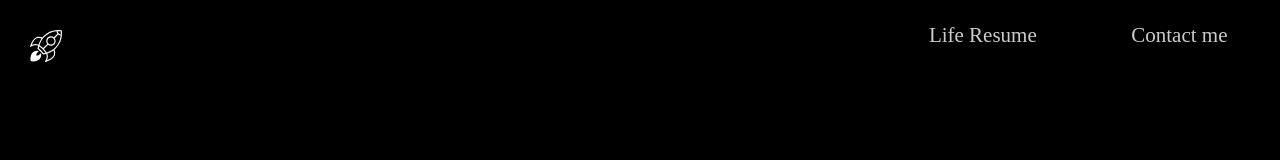
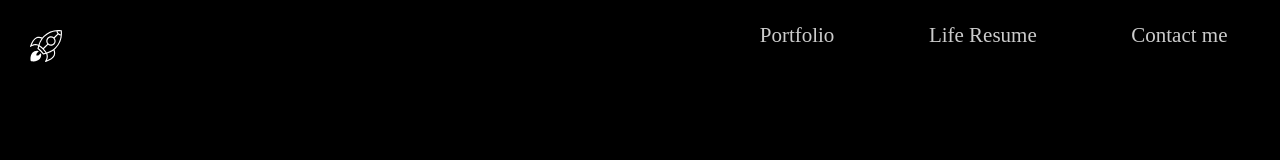
Before and after one commit to Stefano-Vitelli/budapest-project, a React (Create React App) app: page / in a window 1280 px wide. Shown: the top 160 px of the page. Built offline with nearby package versions, Linux system fonts and the light colour scheme.

Commit message:
add portfolio

```diff
--- a/src/DinamicNavBar.js
+++ b/src/DinamicNavBar.js
@@ -13,6 +13,15 @@
         </div>
         <div className="information">
           <ol className="ordered-list">
+          <li className="ContactMe">
+              <a
+                href="https://github.com/Stefano-Vitelli"
+                target="_blank"
+                rel="noopener noreferrer"
+              >
+                Portfolio
+              </a>
+            </li>
             <li className="life-resume">
               <a
                 href="/CurriculumVitae.pdf"
```
